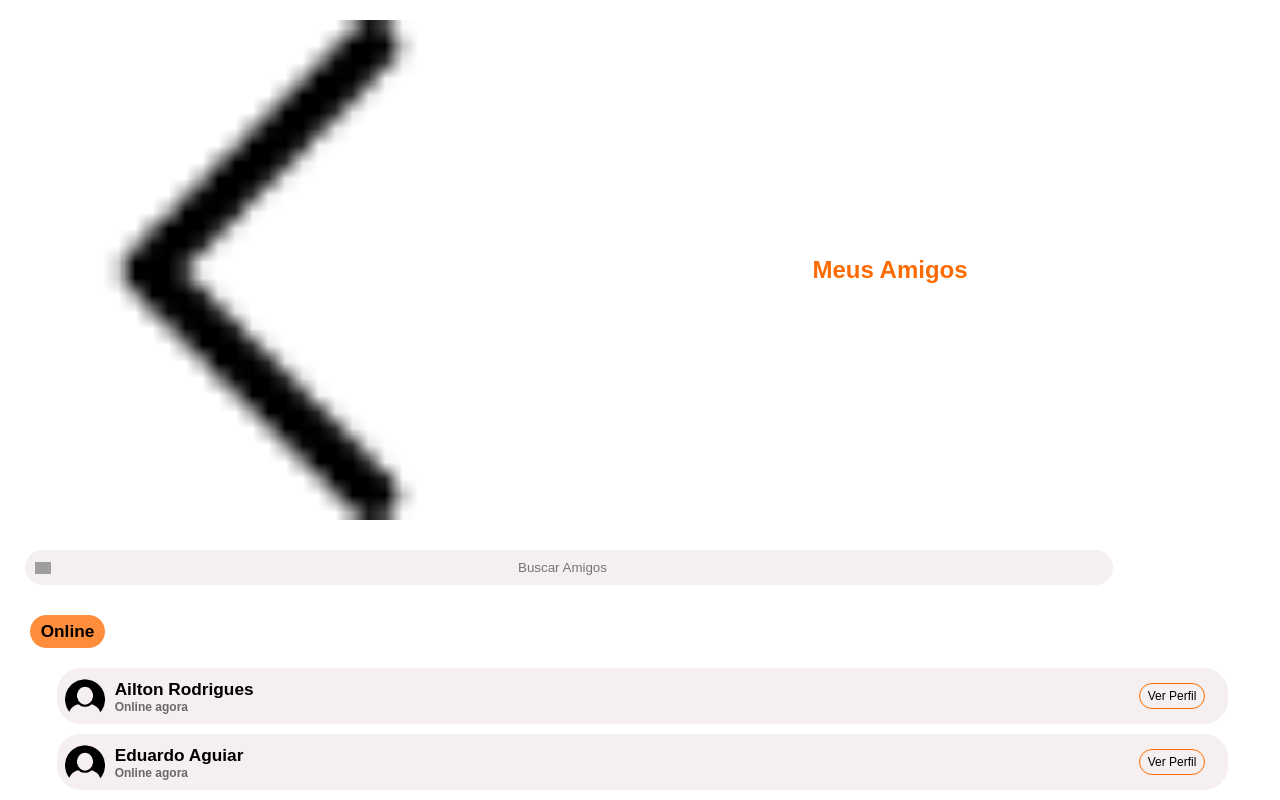
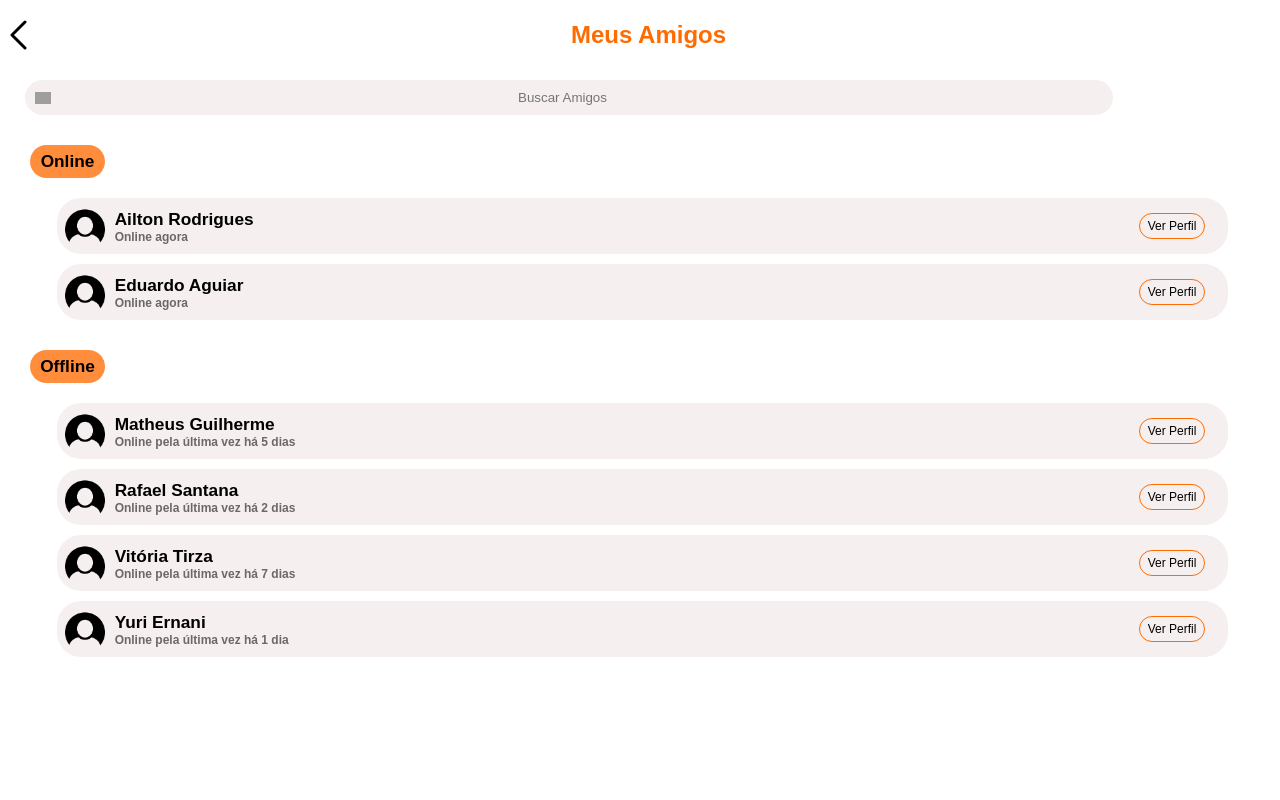
Before and after one commit to igorrxz/Se-Mexe-Comigo-API, a React (Vite) app: page /friends in a window 1280 px wide. Shown: the top 800 px of the page. Built offline with nearby package versions, Linux system fonts and the light colour scheme; a web font is replaced by a local one.

Commit message:
fix: friends page back button

```diff
--- a/src/pages/Friends/FriendsPage.jsx
+++ b/src/pages/Friends/FriendsPage.jsx
@@ -2,6 +2,7 @@ import React from 'react';
 import styles from './FriendsPage.module.css';
 import backImage from '@/assets/Back.png'
 import userImage from '@/assets/foto-usuario.png'
+import Arrow from '@/common/components/svg/Arrow';
 
 function FriendsPage() {
   const onlineFriends = [
@@ -46,7 +47,7 @@ function FriendsPage() {
   return (
     <div className={styles.container}>
       <header className={styles.header}>
-        <img src={backImage} alt='Botão de Voltar' className={styles.botaoVoltar}/>
+        <Arrow/>
         <h1 className={styles.titulo}>Meus Amigos</h1>
       </header>
       <div className={styles.buscaAmigos}>
```
